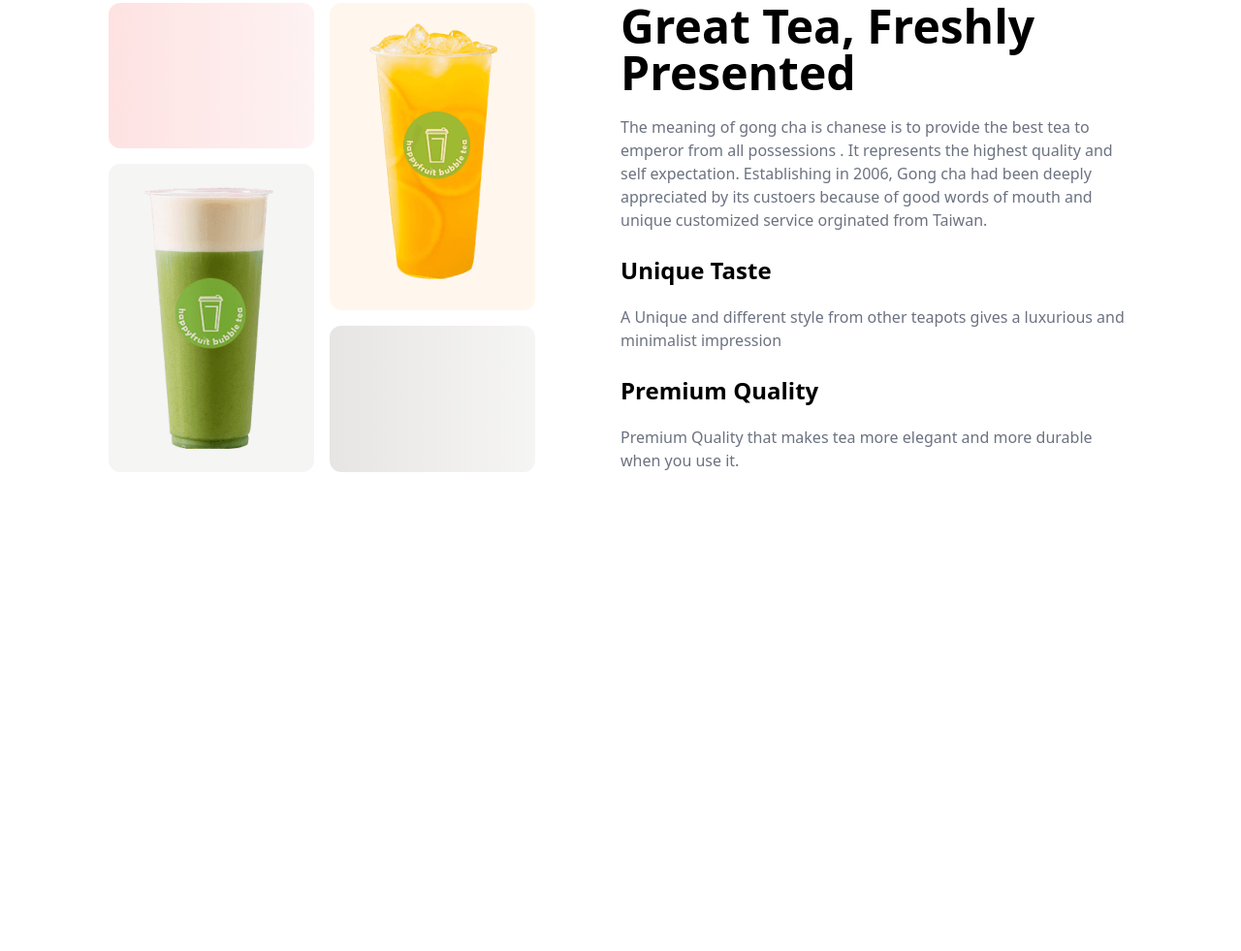
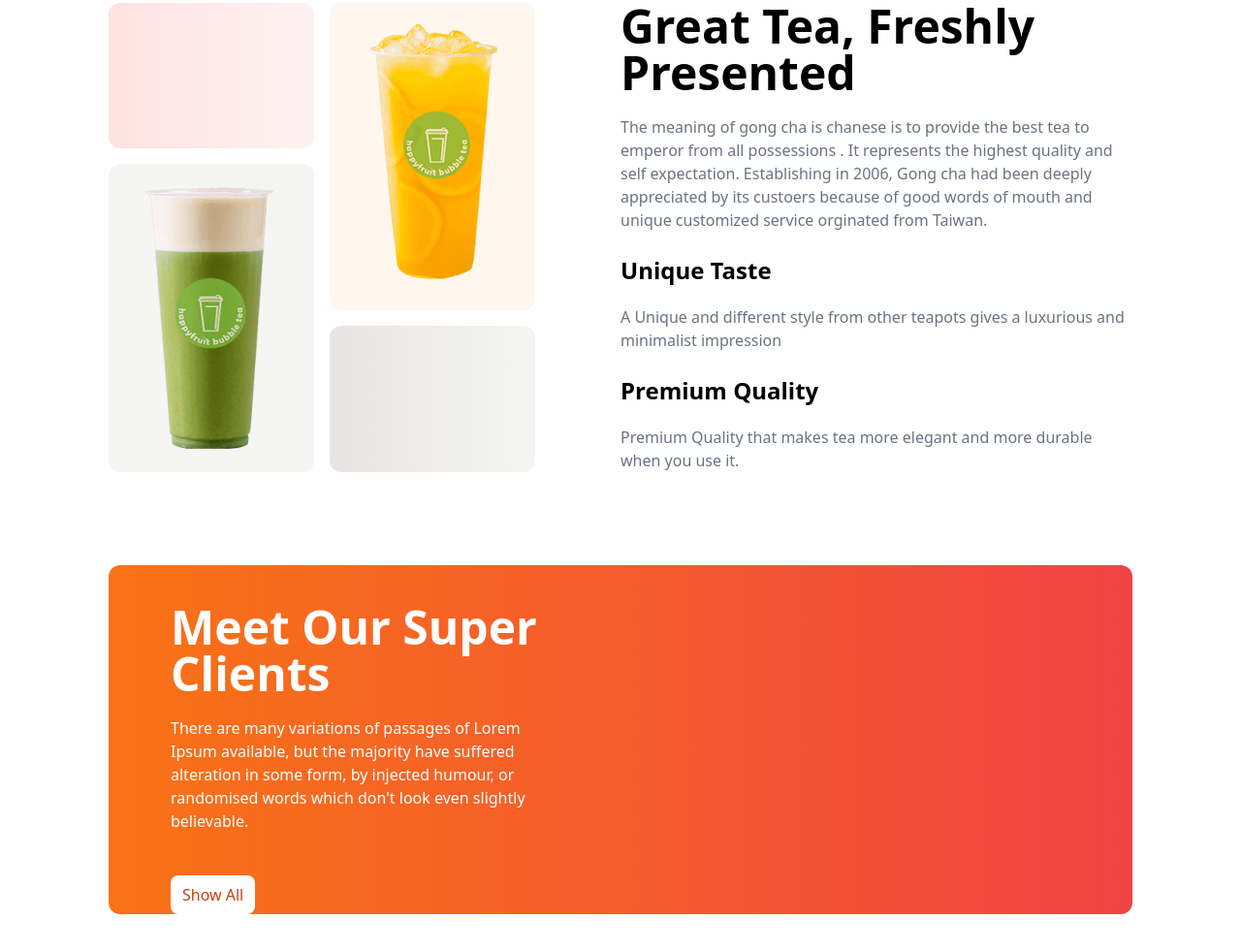
Before and after one commit to ma-aziz/tea-house, a plain HTML site: page index.html in a window 1280 px wide. Shown: the part 1245-2226 px from the top of the page at 97% size. Before the commit the page ends 1828 px from the top, so only its background shows below. Drawn offline with nearby package versions, Linux system fonts and the light colour scheme.

Commit message:
add review section

```diff
--- a/index.html
+++ b/index.html
@@ -128,6 +128,21 @@
           </div>
 
          </section>
+
+         <!-- review section -->
+         <section class="mb-24">
+          <div class=" bg-gradient-to-r from-orange-500 to-red-500 rounded-xl grid grid-cols-1 lg:grid-cols-2 text-white px-7 md:px-16">
+              <!-- text section -->
+               <div class="w-5/6 ">
+                <h1 class="text-5xl font-bold mb-5 mt-10">Meet Our Super Clients</h1>
+                <p class="mb-5">There are many variations of passages of Lorem Ipsum available, but the majority have suffered alteration in some form, by injected humour, or randomised words which don't look even slightly believable. </p>
+                <br>
+                <button class="bg-white text-orange-700 px-3 py-2 rounded-lg">Show All</button>
+               </div>
+               <!-- review card section -->
+                <div></div>
+          </div>
+         </section>
      </main>
 </body>
 </html>
```
